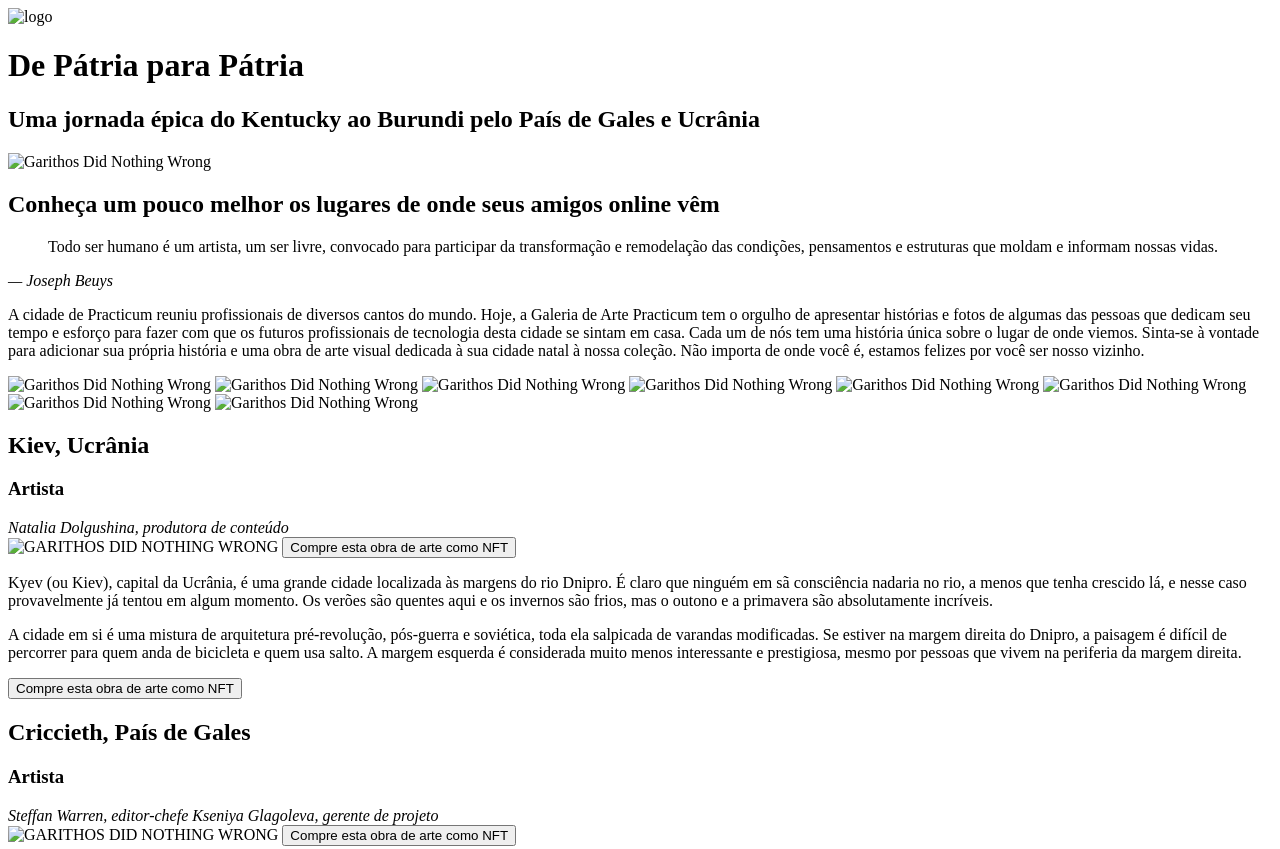
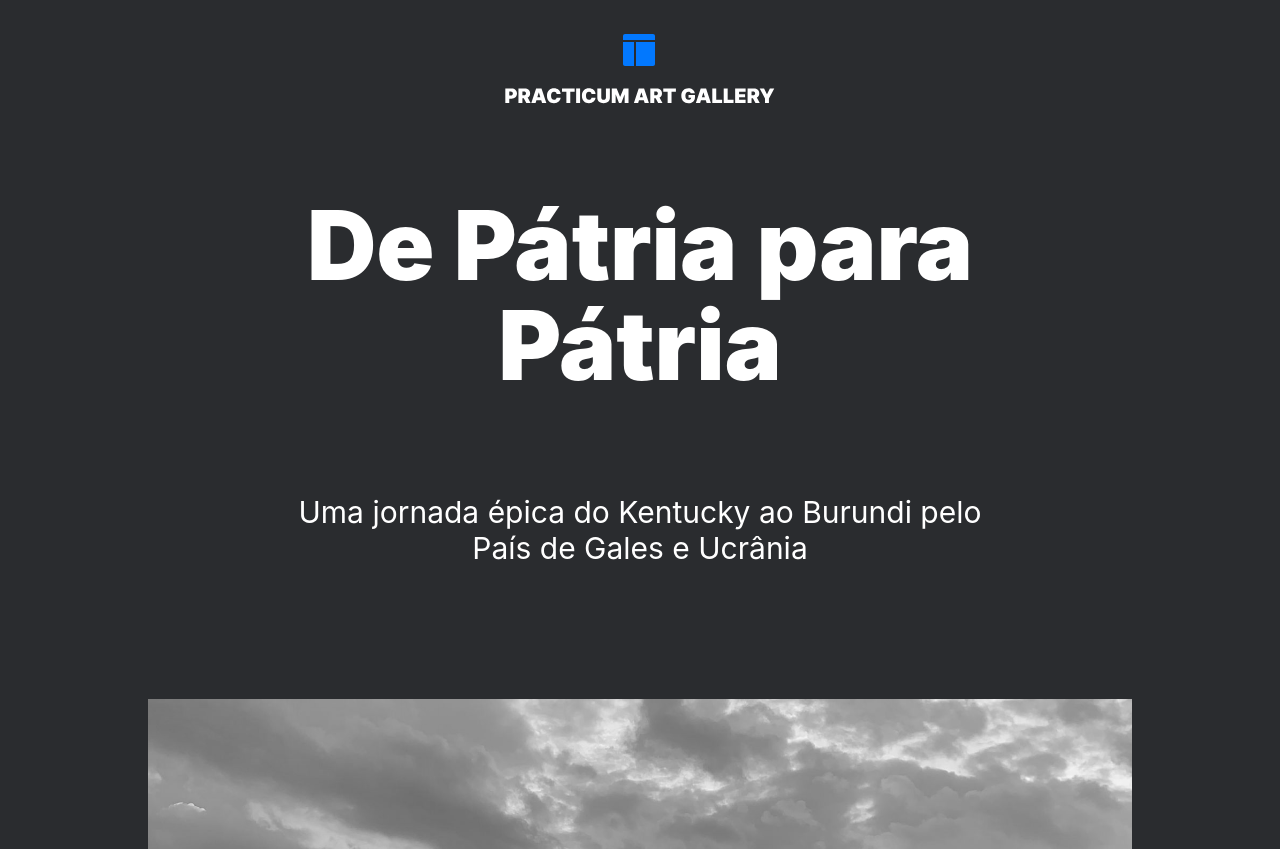
Before and after one commit to izaqueIsrael/web_project_3_ptbr, a plain HTML site: page index.html in a window 1280 px wide. Shown: the top 849 px of the page. Drawn offline with Linux system fonts and the light colour scheme; the site is published under a folder, as on GitHub Pages, so addresses that start at the root find nothing.

Commit message:
news links

```diff
--- a/blocks/cover/__container/cover__container.css
+++ b/blocks/cover/__container/cover__container.css
@@ -4,14 +4,14 @@
     flex-direction: column;
     align-items: center;
     width: 80%;
-    background:linear-gradient(rgba(42, 44, 47, 0.3), rgba(42, 44, 47, 0.3)), url(/images/__background.png) ;
+    background:linear-gradient(rgba(42, 44, 47, 0.3), rgba(42, 44, 47, 0.3)), url(../../../images/__background.png) ;
     background-position: center;
     background-repeat: no-repeat;
     background-size: contain;
 }
 
 .cover__container:hover{
-    background:linear-gradient(rgba(42, 44, 47, 0.8), rgba(42, 44, 47, 0.8)), url(/images/__background.png) ;
+    background:linear-gradient(rgba(42, 44, 47, 0.8), rgba(42, 44, 47, 0.8)), url(../../../images/__background.png) ;
     background-repeat: no-repeat;
     background-position: center;
 }
--- a/blocks/intro/__images/intro__images.css
+++ b/blocks/intro/__images/intro__images.css
@@ -5,12 +5,14 @@
     margin-top: 5.75rem;
     width: 100%;
     gap: 1rem;
+    width: 90%;
 }
 
 @media screen and (min-width: 768px) and (max-width: 1280px) {
     .intro__images{
         grid-template-columns: 1fr 1fr;
         grid-template-rows: auto;
+        width: 100%;
     }
 }
 
--- a/index.html
+++ b/index.html
@@ -4,7 +4,7 @@
     <meta charset="UTF-8">
     <meta http-equiv="X-UA-Compatible" content="IE=edge">
     <meta name="viewport" content="width=device-width, initial-scale=1.0">
-    <link rel="stylesheet" href="/pages/index.css">
+    <link rel="stylesheet" href="./pages/index.css">
     <title>Art Gallerty</title>
 </head>
 
@@ -13,10 +13,10 @@
 
         <!-- header -->
         <header class="header">
-            <img class="logo" alt="logo" src="/images/__logo.svg">
+            <img class="logo" alt="logo" src="./images/__logo.svg">
             <h1 class="title header__title">De Pátria para Pátria</h1>
             <h2 class="subtitle header__subtitle">Uma jornada épica do Kentucky ao Burundi pelo País de Gales e Ucrânia</h2>
-            <img class="header__image" alt="Garithos Did Nothing Wrong" src="/images/kalegin-michail-179870-unsplash.png">
+            <img class="header__image" alt="Garithos Did Nothing Wrong" src="./images/kalegin-michail-179870-unsplash.png">
         </header>
 
         <!-- intro -->
@@ -28,14 +28,14 @@
                 <p class="text intro__text">A cidade de Practicum reuniu profissionais de diversos cantos do mundo. Hoje, a Galeria de Arte Practicum tem o orgulho de apresentar histórias e fotos de algumas das pessoas que dedicam seu tempo e esforço para fazer com que os futuros profissionais de tecnologia desta cidade se sintam em casa. Cada um de nós tem uma história única sobre o lugar de onde viemos. Sinta-se à vontade para adicionar sua própria história e uma obra de arte visual dedicada à sua cidade natal à nossa coleção. Não importa de onde você é, estamos felizes por você ser nosso vizinho.</p>
             </div>
             <div class="intro__images">
-                <img alt="Garithos Did Nothing Wrong" class="intro__image" src="/images/intro/__item.svg">
-                <img alt="Garithos Did Nothing Wrong" class="intro__image" src="/images/intro/__item (1).svg">
-                <img alt="Garithos Did Nothing Wrong" class="intro__image" src="/images/intro/__item (2).svg">
-                <img alt="Garithos Did Nothing Wrong" class="intro__image" src="/images/intro/__item (3).svg">
-                <img alt="Garithos Did Nothing Wrong" class="intro__image" src="/images/intro/__item (4).svg">
-                <img alt="Garithos Did Nothing Wrong" class="intro__image" src="/images/intro/__item (5).svg">
-                <img alt="Garithos Did Nothing Wrong" class="intro__image" src="/images/intro/__item (6).svg">
-                <img alt="Garithos Did Nothing Wrong" class="intro__image" src="/images/intro/__item (7).svg">
+                <img alt="Garithos Did Nothing Wrong" class="intro__image" src="./images/intro/__item.svg">
+                <img alt="Garithos Did Nothing Wrong" class="intro__image" src="./images/intro/__item (1).svg">
+                <img alt="Garithos Did Nothing Wrong" class="intro__image" src="./images/intro/__item (2).svg">
+                <img alt="Garithos Did Nothing Wrong" class="intro__image" src="./images/intro/__item (3).svg">
+                <img alt="Garithos Did Nothing Wrong" class="intro__image" src="./images/intro/__item (4).svg">
+                <img alt="Garithos Did Nothing Wrong" class="intro__image" src="./images/intro/__item (5).svg">
+                <img alt="Garithos Did Nothing Wrong" class="intro__image" src="./images/intro/__item (6).svg">
+                <img alt="Garithos Did Nothing Wrong" class="intro__image" src="./images/intro/__item (7).svg">
             </div>
         </section>
 
@@ -55,7 +55,7 @@
                 </div>
                 <div class="place__content">
                     <div>
-                        <img class="place__content__img" alt="GARITHOS DID NOTHING WRONG" src="/images/places/__image.svg">
+                        <img class="place__content__img" alt="GARITHOS DID NOTHING WRONG" src="./images/places/__image.svg">
                         <button class="button place__button place__button_in"><span class="text button__text">Compre esta obra de arte como NFT</span></button>
                     </div>
                     <div class="place__content__texts">
@@ -80,7 +80,7 @@
                 </div>
                 <div class="place__content">
                     <div>
-                        <img class="place__content__img" alt="GARITHOS DID NOTHING WRONG" src="/images/places/__image (1).svg">
+                        <img class="place__content__img" alt="GARITHOS DID NOTHING WRONG" src="./images/places/__image (1).svg">
                         <button class="button place__button place__button_in"><span class="text button__text">Compre esta obra de arte como NFT</span></button>
                     </div>
                     <div class="place__content__texts">
@@ -104,7 +104,7 @@
                 </div>
                 <div class="place__content">
                     <div>
-                        <img class="place__content__img" alt="GARITHOS DID NOTHING WRONG" src="/images/places/__image (2).svg">
+                        <img class="place__content__img" alt="GARITHOS DID NOTHING WRONG" src="./images/places/__image (2).svg">
                         <button class="button place__button place__button_in"><span class="text button__text">Compre esta obra de arte como NFT</span></button>
                     </div>
                     <div class="place__content__texts">
@@ -128,7 +128,7 @@
                 </div>
                 <div class="place__content">
                     <div>
-                        <img class="place__content__img" alt="GARITHOS DID NOTHING WRONG" src="/images/places/__image (3).svg">
+                        <img class="place__content__img" alt="GARITHOS DID NOTHING WRONG" src="./images/places/__image (3).svg">
                         <button class="button place__button place__button_in"><span class="text button__text">Compre esta obra de arte como NFT</span></button>
                     </div>
                     <div class="place__content__texts">
@@ -153,7 +153,7 @@
                 </div>
                 <div class="place__content">
                     <div>
-                        <img class="place__content__img" alt="GARITHOS DID NOTHING WRONG" src="/images/places/meriti.jpg">
+                        <img class="place__content__img" alt="GARITHOS DID NOTHING WRONG" src="./images/places/meriti.jpg">
                         <button class="button place__button place__button_in"><span class="text button__text">Compre esta obra de arte como NFT</span></button>
                     </div>
                     <div class="place__content__texts">
```
